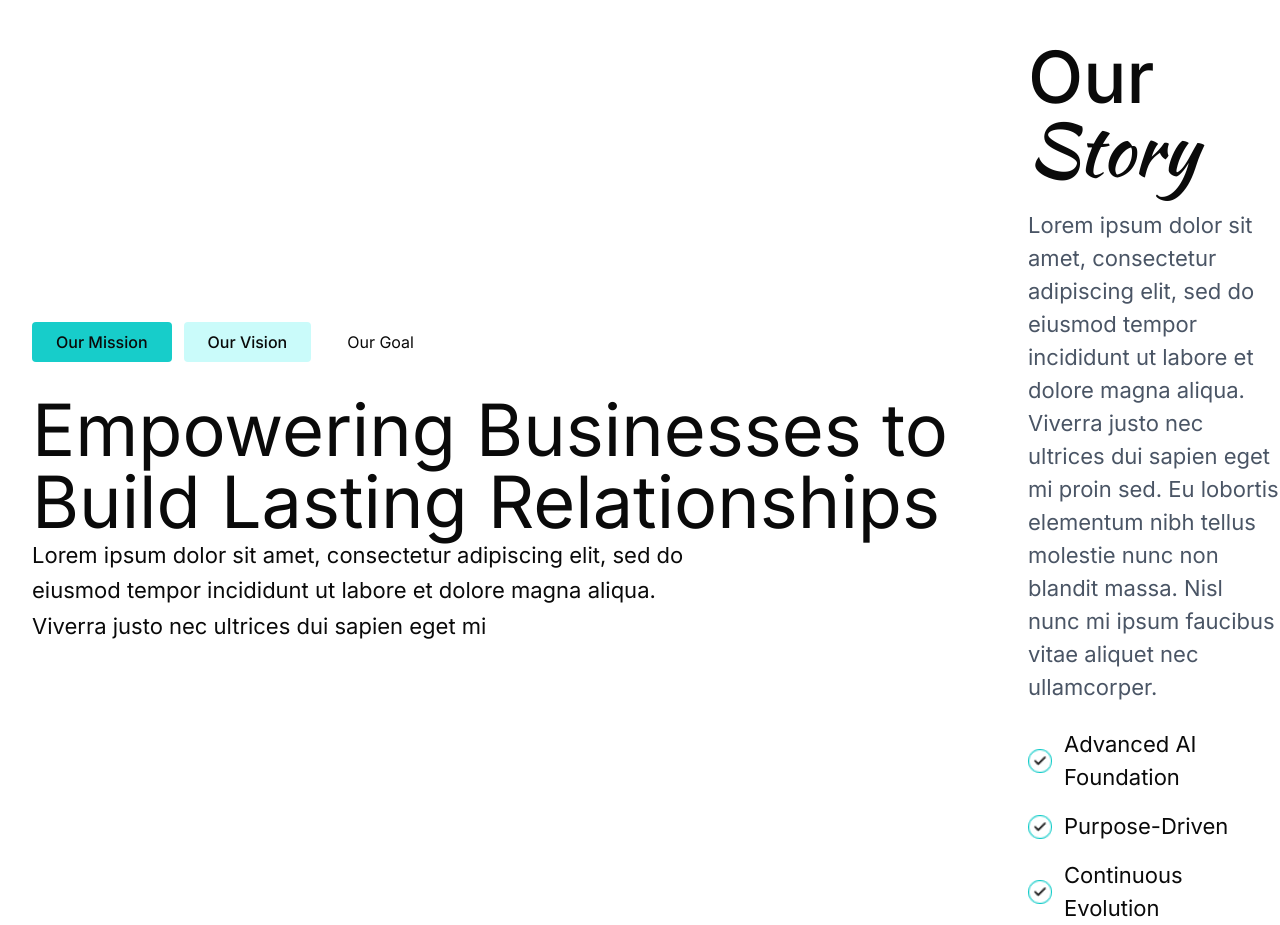
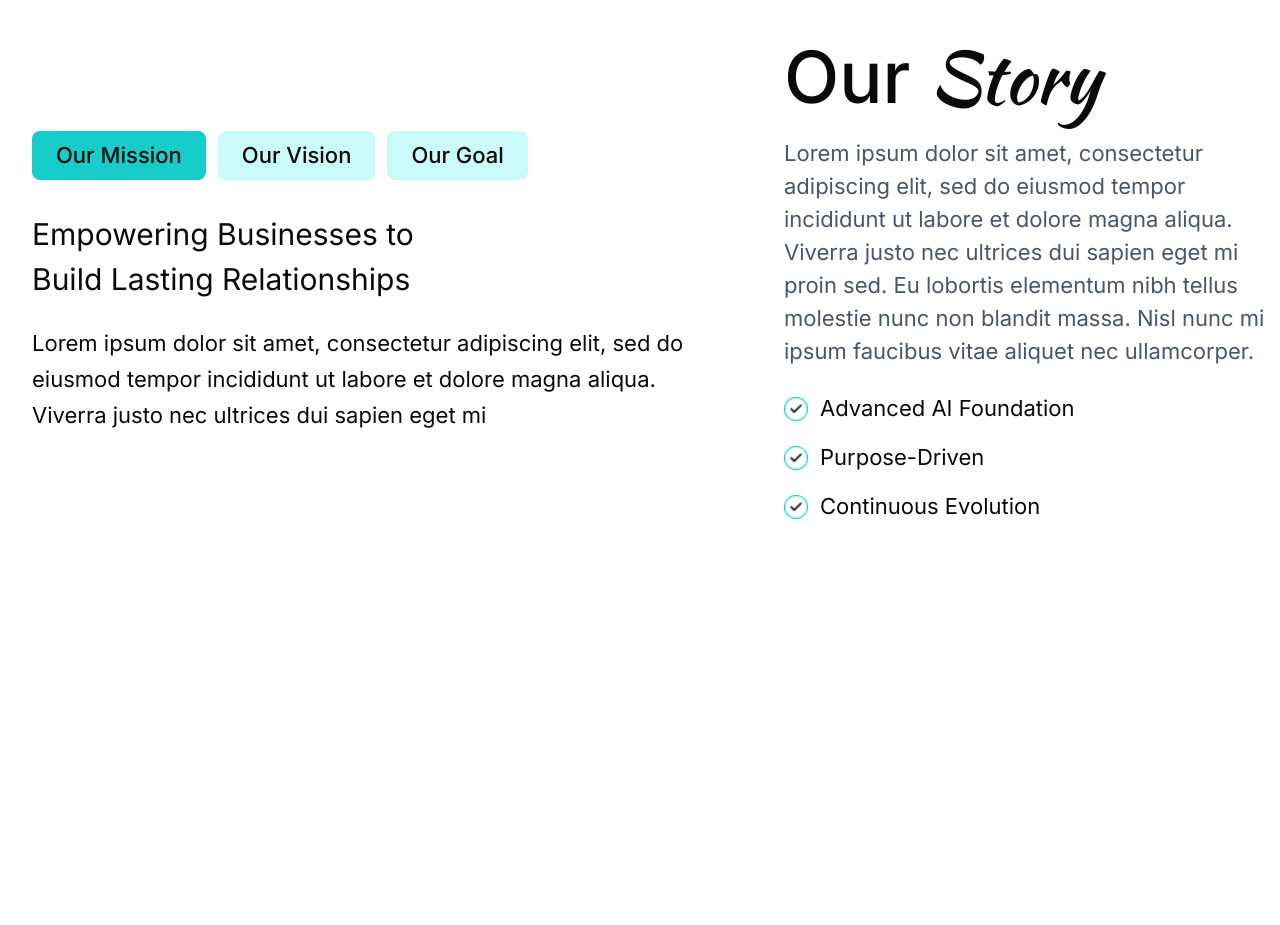
Before and after one commit to Roshen-Perera/ceylon-developers-portfolio, a Next.js app: page /about in a window 1280 px wide. Shown: the part 1880-2805 px from the top of the page. After the commit the page ends 2403 px from the top, so only its background shows below. Built offline with nearby package versions, Linux system fonts and the light colour scheme.

Commit message:
Update Motto component: adjust button styles and heading size for consistency and improved readability

```diff
--- a/components/motto.tsx
+++ b/components/motto.tsx
@@ -7,24 +7,24 @@ const Motto = () => {
       <div className="flex flex-row items-center gap-12">
         <div className="p-8 bg-white">
           <div className="flex gap-3 mb-8">
-            <button className="px-6 py-2 bg-[#17CDCA] font-medium rounded">
+            <button className="px-6 py-2 text-[22px] bg-[#17CDCA] font-medium rounded-md">
               Our Mission
             </button>
-            <button className="px-6 py-2 bg-[#CAFBFA] font-medium rounded">
+            <button className="px-6 py-2 text-[22px] bg-[#CAFBFA] font-medium rounded-md">
               Our Vision
             </button>
-            <button className="px-6 py-2 bg-[#CAFBFA]font-medium rounded">
+            <button className="px-6 py-2 text-[22px] bg-[#CAFBFA] font-medium rounded-md">
               Our Goal
             </button>
           </div>
 
-          <h1 className="text-7xl">
+          <h1 className="text-[30px]">
             Empowering Businesses to
             <br />
             Build Lasting Relationships
           </h1>
 
-          <p className="leading-relaxed max-w-2xl text-[22px]">
+          <p className="leading-relaxed max-w-2xl text-[22px] mt-6">
             Lorem ipsum dolor sit amet, consectetur adipiscing elit, sed do
             eiusmod tempor incididunt ut labore et dolore magna aliqua. Viverra
             justo nec ultrices dui sapien eget mi
```
